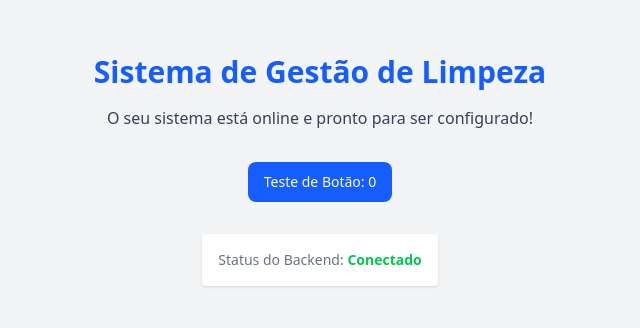
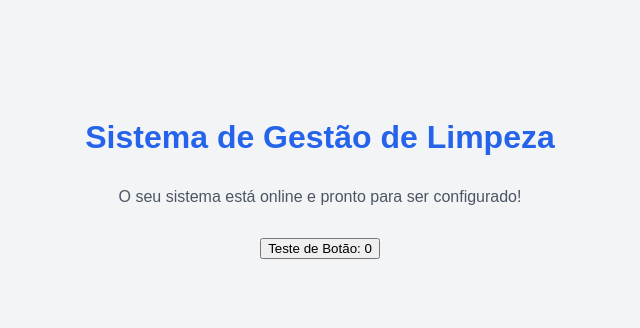
Before and after one commit to rafaelcarlosdossantos-netizen/sistema-limpeza-completo, a React (Vite) app in the folder sistema-limpeza-frontend/: page / in a window 1280 px wide. Shown: the part 230-558 px from the top of the page, without its empty margins (320-960 px from the left). Built offline with nearby package versions, Linux system fonts and the light colour scheme.

Commit message:
Update App.jsx

```diff
--- a/sistema-limpeza-frontend/src/App.jsx
+++ b/sistema-limpeza-frontend/src/App.jsx
@@ -1,26 +1,20 @@
 import { useState } from 'react'
 import { Button } from './components/ui/button'
-import './App.css'
 
 function App() {
   const [count, setCount] = useState(0)
 
   return (
-    <div className="flex flex-col items-center justify-center min-h-screen bg-gray-100">
-      <h1 className="text-3xl font-bold text-blue-600 mb-4">
+    <div style={{ display: 'flex', flexDirection: 'column', alignItems: 'center', justifyContent: 'center', minHeight: '100vh', backgroundColor: '#f3f4f6', fontFamily: 'sans-serif' }}>
+      <h1 style={{ fontSize: '2rem', fontWeight: 'bold', color: '#2563eb', marginBottom: '1rem' }}>
         Sistema de Gestão de Limpeza
       </h1>
-      <p className="text-gray-700 mb-8">
+      <p style={{ color: '#4b5563', marginBottom: '2rem' }}>
         O seu sistema está online e pronto para ser configurado!
       </p>
       <Button onClick={() => setCount((count) => count + 1)}>
         Teste de Botão: {count}
       </Button>
-      <div className="mt-8 p-4 bg-white rounded shadow">
-        <p className="text-sm text-gray-500">
-          Status do Backend: <span className="text-green-500 font-bold">Conectado</span>
-        </p>
-      </div>
     </div>
   )
 }
```
